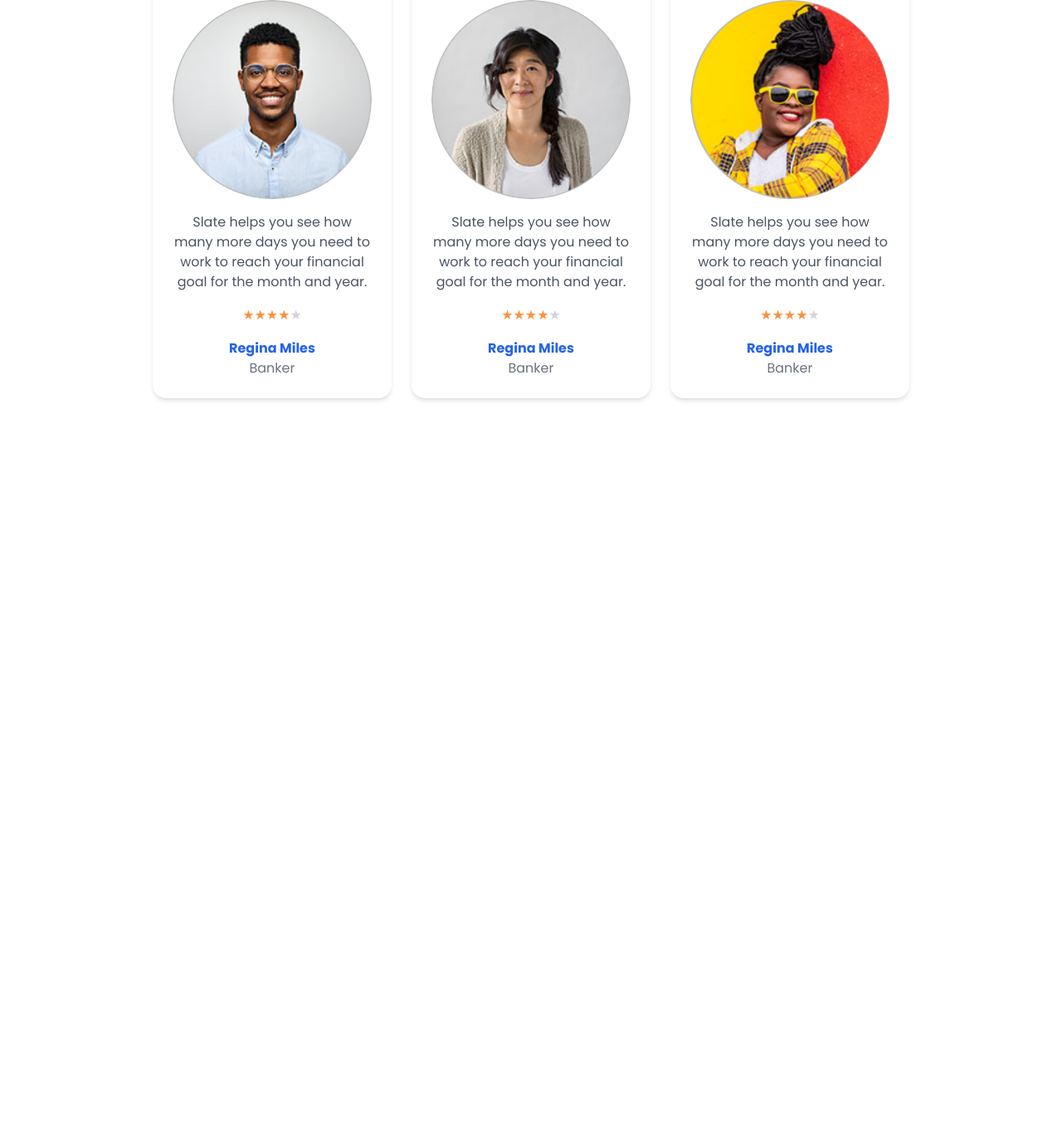
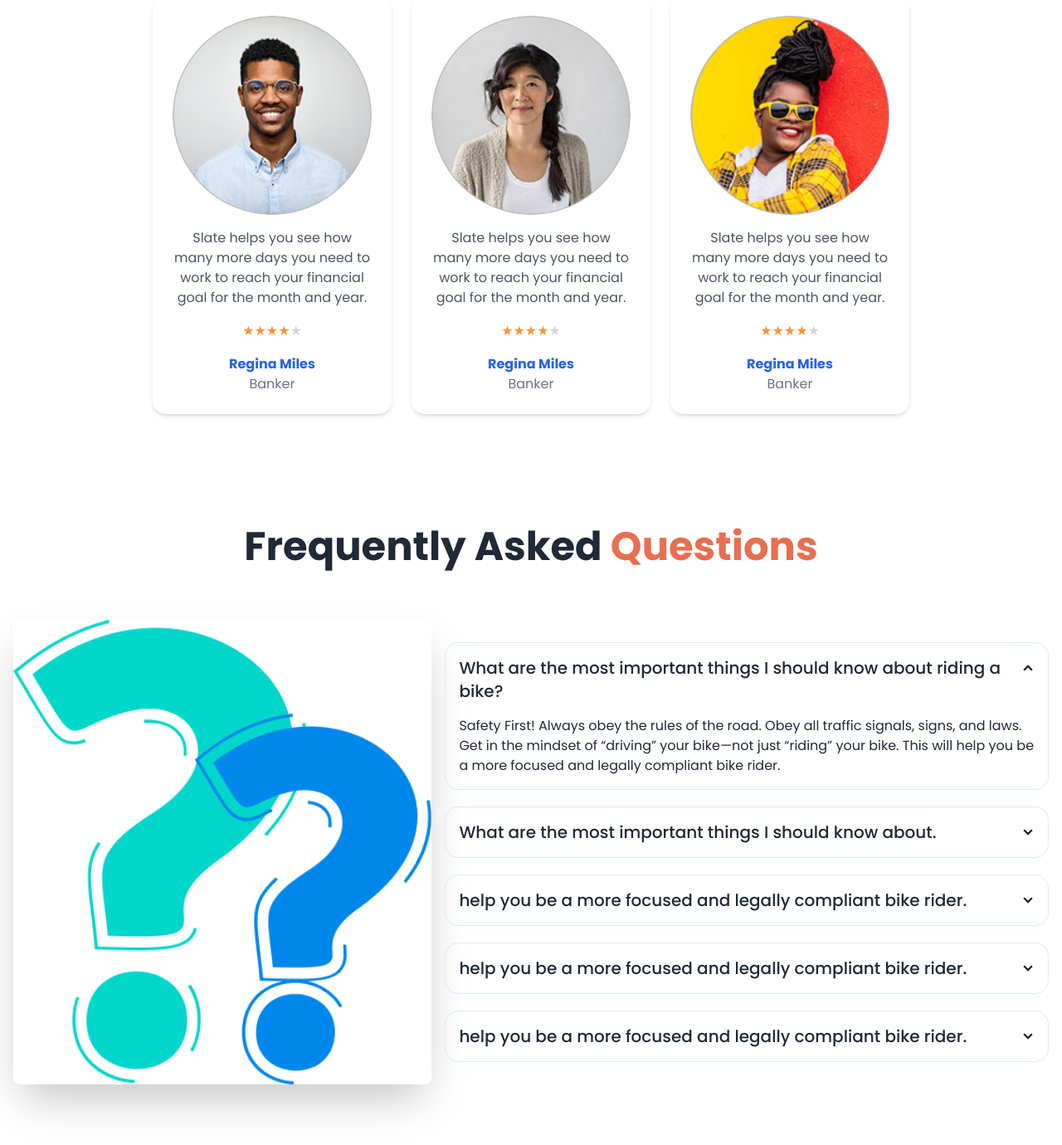
Before and after one commit to zasimmallick/biker-zone-with-daisyU, a plain HTML site: page index.html in a window 1280 px wide. Shown: the part 1993-3373 px from the top of the page at 83% size. Before the commit the page ends 2513 px from the top, so only its background shows below. Drawn offline with nearby package versions, Linux system fonts and the light colour scheme.

Commit message:
FAQ Section add

```diff
--- a/index.html
+++ b/index.html
@@ -197,7 +197,7 @@
             </div>
         </section>
           <!-- Latest Bike Section -->
-      <section class="my-24">
+      <section class="my-24 lg:mx-24">
         <h3 class="text-5xl font-bold text-center mb-12">Latest Bikes</h3>
         <!-- cards -->
         <div class="grid grid-cols-1 gap-12 md:grid-cols-2 lg:grid-cols-3">
@@ -327,6 +327,86 @@
             </div>
         </section>
 
+        <!-- FAQ Section -->
+      <section class="my-24">
+        <h3 class="text-5xl font-bold text-center mb-12">
+          Frequently Asked <span class="text-bike-primary">Questions</span>
+        </h3>
+        <div class="hero">
+          <div class="hero-content flex-col lg:flex-row">
+            <img
+              src="./images/others/faq.png"
+              class="w-full rounded-lg shadow-2xl"
+            />
+            <div class="space-y-5">
+              <div class="collapse collapse-arrow border border-blue-100">
+                <input type="radio" name="my-accordion-2" checked="checked" />
+                <div class="collapse-title text-xl font-medium">
+                  What are the most important things I should know about riding
+                  a bike?
+                </div>
+                <div class="collapse-content">
+                  <p>
+                    Safety First! Always obey the rules of the road. Obey all
+                    traffic signals, signs, and laws. Get in the mindset of
+                    “driving” your bike—not just “riding” your bike. This will
+                    help you be a more focused and legally compliant bike rider.
+                  </p>
+                </div>
+              </div>
+              <div class="collapse collapse-arrow border border-blue-100">
+                <input type="radio" name="my-accordion-2" />
+                <div class="collapse-title text-xl font-medium">
+                  What are the most important things I should know about.
+                </div>
+                <div class="collapse-content">
+                  <p>
+                    “driving” your bike—not just “riding” your bike. This will
+                    help you be a more focused and legally compliant bike rider.
+                  </p>
+                </div>
+              </div>
+              <div class="collapse collapse-arrow border border-blue-100">
+                <input type="radio" name="my-accordion-2" />
+                <div class="collapse-title text-xl font-medium">
+                  help you be a more focused and legally compliant bike rider.
+                </div>
+                <div class="collapse-content">
+                  <p>
+                    This will help you be a more focused and legally compliant
+                    bike rider.
+                  </p>
+                </div>
+              </div>
+              <div class="collapse collapse-arrow border border-blue-100">
+                <input type="radio" name="my-accordion-2" />
+                <div class="collapse-title text-xl font-medium">
+                  help you be a more focused and legally compliant bike rider.
+                </div>
+                <div class="collapse-content">
+                  <p>
+                    This will help you be a more focused and legally compliant
+                    bike rider.
+                  </p>
+                </div>
+              </div>
+              <div class="collapse collapse-arrow border border-blue-100">
+                <input type="radio" name="my-accordion-2" />
+                <div class="collapse-title text-xl font-medium">
+                  help you be a more focused and legally compliant bike rider.
+                </div>
+                <div class="collapse-content">
+                  <p>
+                    This will help you be a more focused and legally compliant
+                    bike rider.
+                  </p>
+                </div>
+              </div>
+            </div>
+          </div>
+        </div>
+      </section>
+
 
       </main>
       <!-- Footer Section -->
```
